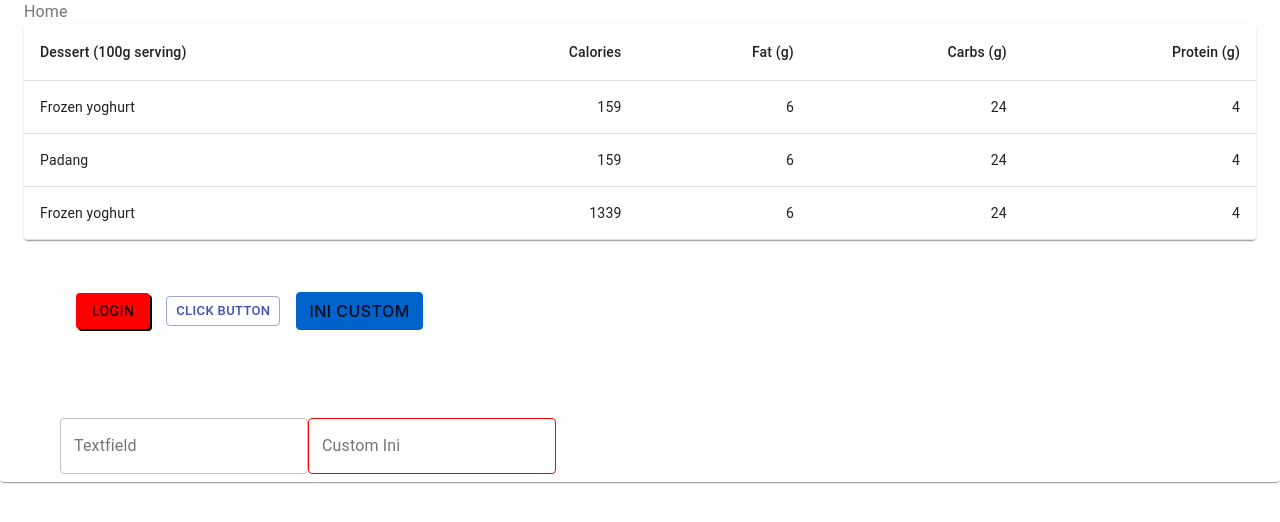
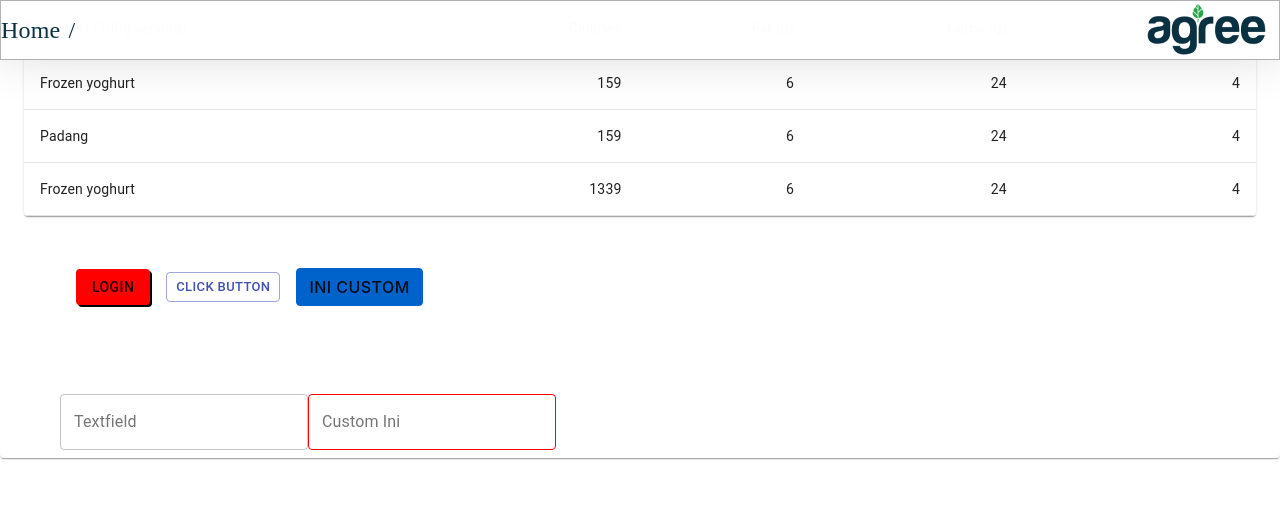
Before and after one commit to ahrisagree/AHRIS, a React (Create React App) app in the folder frontend/: page / in a window 1280 px wide. Shown: the top 522 px of the page. Built offline with nearby package versions, Linux system fonts and the light colour scheme.

Commit message:
make breadcrumbs component

```diff
--- a/frontend/src/components/Breadcrumbs/index.js
+++ b/frontend/src/components/Breadcrumbs/index.js
@@ -2,34 +2,80 @@
 
 import { Breadcrumbs as MUIBreadcrumbs,
     Link,
-    Typography
+    Typography,
+    makeStyles
  } from '@material-ui/core';
 import React from 'react';
 import { withRouter } from "react-router-dom";
+import logo from 'images/logo.png';
+
+const useStyles = makeStyles(theme => ({
+    root: {
+        flexGrow: 1,
+    },
+    breadcrumbs: {
+        position: "absolute",
+        width: "100%",
+        height: 60,
+        left: 0,
+        top: 0,
+        background: "rgba(255, 255, 255, 0.99)",
+        border: "1px solid rgba(0, 0, 0, 0.3)",
+        boxSizing: "border-box",
+        boxShadow: "0px -16px 57px rgba(0, 0, 0, 0.25)",
+        fontFamily: "IBM Plex Sans",
+        fontStyle: "normal",
+        fontWeight: "normal",
+        fontSize: "24px",
+        color: "#0A3142",
+        display: "flex",
+        alignItems: "center",
+        textAlign: "center",
+        letterSpacing: "0.0075em",
+    },
+    typography: {
+        fontFamily: "IBM Plex Sans",
+        fontStyle: "normal",
+        fontWeight: "normal",
+        fontSize: "24px",
+        color: "#0A3142",
+        display: "flex",
+        alignItems: "center",
+        textAlign: "center",
+        letterSpacing: "0.0075em",
+    }
+    }));
 
 const Breadcrumbs = props => {
+    const classes = useStyles();
+
     const {
         history,
         location: { pathname }
     } = props;
+
     const pathnames = pathname.split("/").filter(x => x);
     return (
-        <MUIBreadcrumbs aria-label="breadcrumb">
+        <div className={classes.root}>
+            <MUIBreadcrumbs aria-label="breadcrumb" className={classes.breadcrumbs}>
                 {pathnames.length > 0 ? (
                     <Link onClick={() => history.push("/")}>Home</Link>
                 ) : (
-                <Typography> Home </Typography>
+                    <Typography className={classes.typography}> Home </Typography>
                 )}
                 {pathnames.map((name, index) => {
                     const routeTo = `/${pathnames.slice(0, index + 1).join("/")}`;
                     const isLast = index === pathnames.length - 1;
                     return isLast ? (
-                    <Typography> {name} </Typography>
+                        <Typography className={classes.typography}> {name} </Typography>
                     ) : (
                         <Link onClick = {() => history.push(routeTo)}>{name}</Link>
                         );
                 })}
+
+                <img src={logo} alt="logo AHRIS" style={{ position: "absolute", top: 0, right: 0}} />
             </MUIBreadcrumbs>
+        </div>
     );
 };
 
--- a/frontend/src/views/Login/Login.js
+++ b/frontend/src/views/Login/Login.js
@@ -2,6 +2,7 @@ import React from 'react';
 import { makeStyles, Paper, Grid, TextField, Button } from '@material-ui/core';
 import AHRIS from 'images/agree.png';
 import logo from 'images/logo.png';
+import Breadcrumbs from 'components/Breadcrumbs';
 
 const useStyles = makeStyles(theme => ({
     root: {
```
Lines whose indentation alone changed are shown as unchanged.
